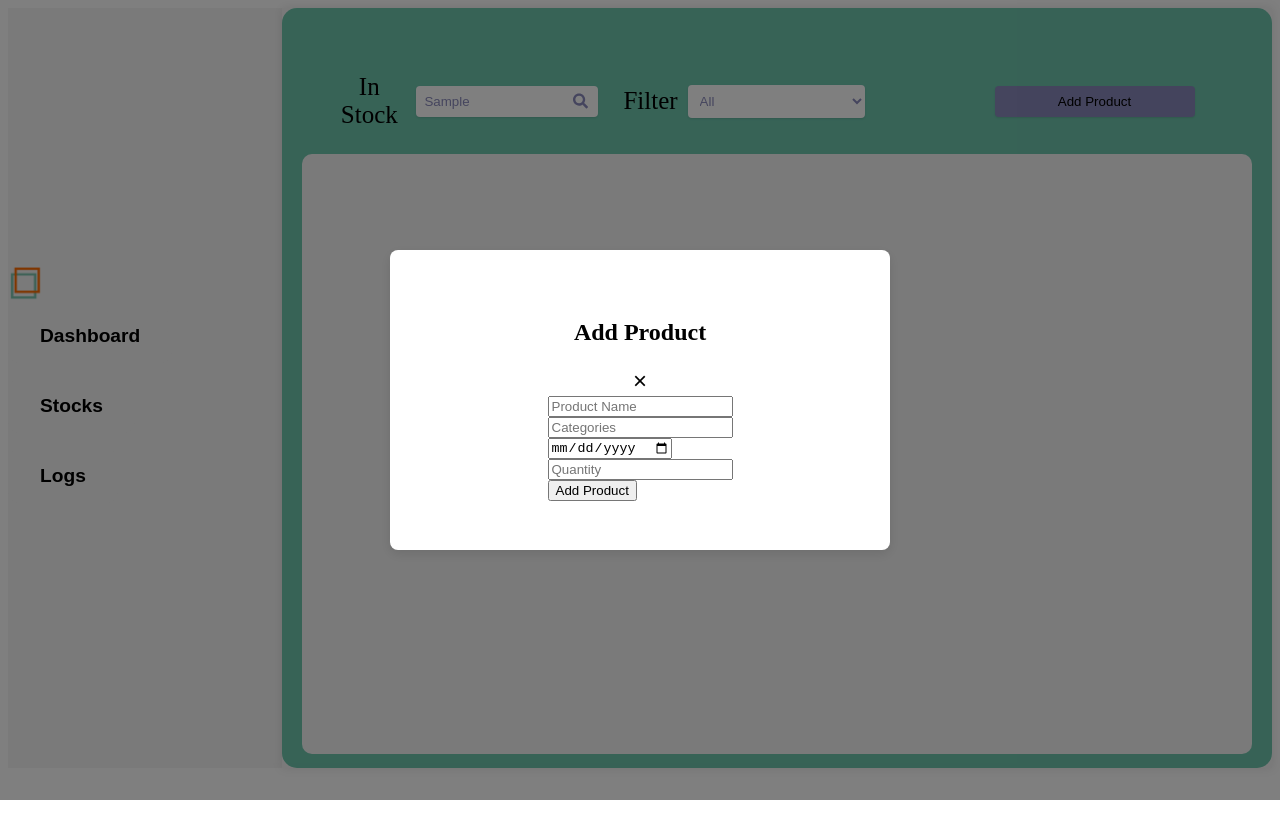
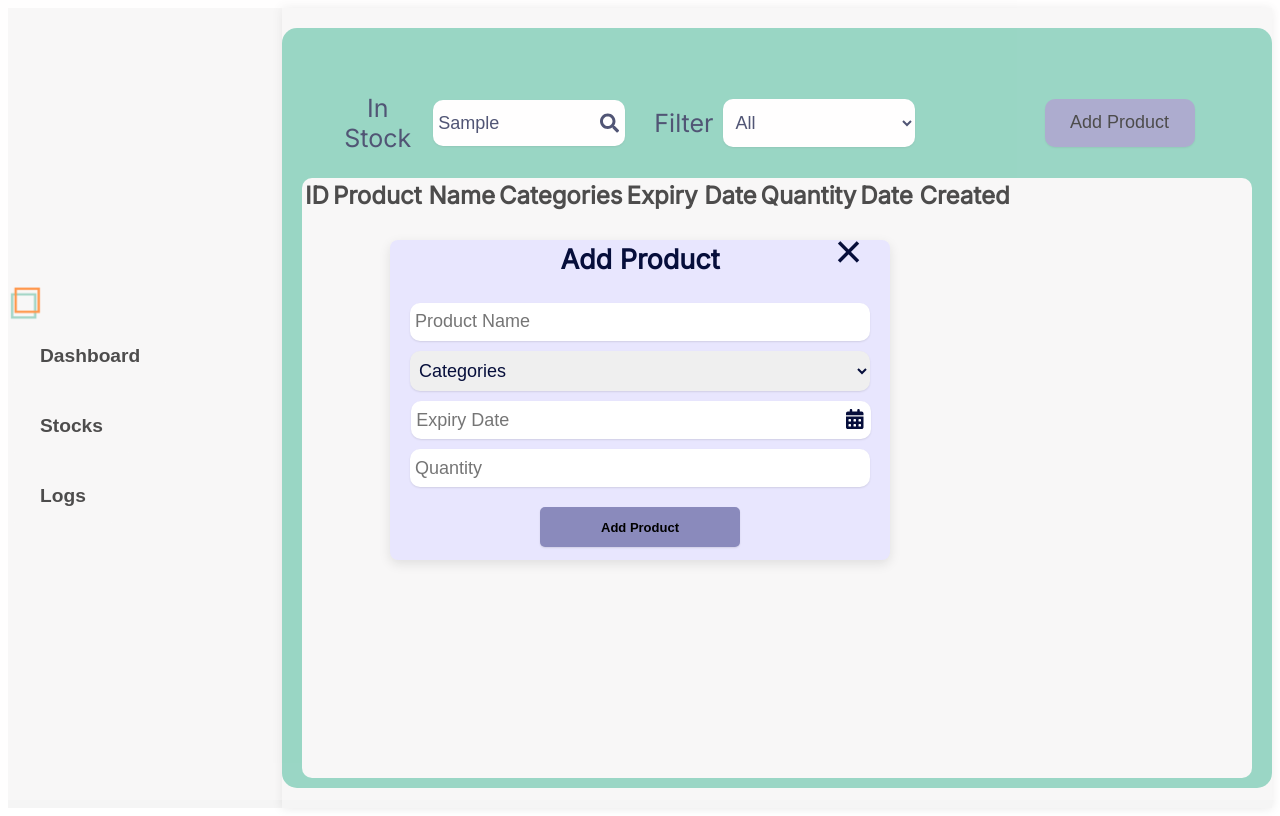
Before and after one commit to mcahero/E-stock, a React (Create React App) app in the folder e-stock/: page /Stocks in a window 1280 px wide. Both pictures are taken after typing "Sample" into the empty fields and a click on the button "Add Product". Built offline with nearby package versions, Linux system fonts and the light colour scheme.

Commit message:
added table and filter feature in stocks

```diff
--- a/e-stock/package.json
+++ b/e-stock/package.json
@@ -3,9 +3,13 @@
   "version": "0.1.0",
   "private": true,
   "dependencies": {
+    "@fontsource/inter": "^4.5.15",
+    "@fortawesome/free-solid-svg-icons": "^6.3.0",
+    "@fortawesome/react-fontawesome": "^0.2.0",
     "@testing-library/jest-dom": "^5.16.5",
     "@testing-library/react": "^13.4.0",
     "@testing-library/user-event": "^13.5.0",
+    "date-fns": "^2.29.3",
     "react": "^18.2.0",
     "react-dom": "^18.2.0",
     "react-icons": "^4.8.0",
--- a/e-stock/src/App.js
+++ b/e-stock/src/App.js
@@ -1,6 +1,6 @@
 import './App.css';
 import Dashboard from './pages/dashboard'
-import img from './images/logo.png'
+
 
 function App() {
   return (
--- a/e-stock/src/index.js
+++ b/e-stock/src/index.js
@@ -30,6 +30,7 @@ const router = createBrowserRouter([
 
 const root = ReactDOM.createRoot(document.getElementById('root'));
 root.render(
+
   <RouterProvider router={router} />
 );
 
--- a/e-stock/src/pages/stocks/AddProductModal.js
+++ b/e-stock/src/pages/stocks/AddProductModal.js
@@ -1,55 +1,73 @@
 import React from 'react';
 import { useState } from 'react';
-export default function AddProductModal({ showModal, handleCloseModal }) {
+import "@fontsource/inter";
+import './styles.css'
+import { FontAwesomeIcon } from '@fortawesome/react-fontawesome';
+import { faCalendarAlt } from '@fortawesome/free-solid-svg-icons';
 
+export default function AddProductModal({ showModal, handleCloseModal, addProduct }) {
 
   const [productName, setProductName] = useState('');
-  const [categories, setCategories] = useState('');
+  const [category, setCategory] = useState('');
   const [expiryDate, setExpiryDate] = useState('');
   const [quantity, setQuantity] = useState('');
 
+
   const handleSubmit = (event) => {
     event.preventDefault();
-    // Handle adding the product to a database or state here
-    console.log(`Product name: ${productName}, Categories: ${categories}, Expiry date: ${expiryDate}, Quantity: ${quantity}`);
-    // Clear input fields
-    setProductName('');
-    setCategories('');
-    setExpiryDate('');
-    setQuantity('');
-  }
+    const product = {
+      id: Date.now(),
+      productName: productName,
+      category: category,
+      expiryDate: expiryDate,
+      quantity: quantity,
+      dateCreated: new Date(),
+    };
+
+    addProduct(product);
+    handleCloseModal();
+  };
+
 
   return (
     showModal && (
       <div className='modal-overlay' onClick={handleCloseModal}>
         <div className='modal' onClick={(e) => e.stopPropagation()}>
+
+          <div className='modal-content'>
             <div className='modal-header'>
               <h2>Add Product</h2>
-          </div>
-
               <button className='close-modal-button' onClick={handleCloseModal}>
                 &times;
               </button>
+            </div>
+
             <div className='form'>
               <form onSubmit={handleSubmit}>
-                    <label>
-                        <input type="text" value={productName} onChange={(event) => setProductName(event.target.value)} placeholder="Product Name" />
-                    </label>
-                    <br />
-                    <label>
-                        <input type="text" value={categories} onChange={(event) => setCategories(event.target.value)} placeholder="Categories" />
-                    </label>
-                    <br />
-                    <label>
-                        <input type="date" value={expiryDate} onChange={(event) => setExpiryDate(event.target.value)} placeholder="Expiry Date" />
-                    </label>
-                    <br />
-                    <label>
-                        <input type="number" value={quantity} onChange={(event) => setQuantity(event.target.value)} placeholder="Quantity" />
-                    </label>
-                    <br />
-                    <button type="submit" onClick={handleCloseModal}>Add Product</button>
+                <input className='modal-input' type="text" value={productName} onChange={(event) => setProductName(event.target.value)} placeholder="Product Name" />
+
+                <div className='expiry'>
+                  <select className='categories' placeholder="Categories" value={category} onChange={(event) => setCategory(event.target.value)} >
+                    <option value=''>Categories</option>
+                    <option value='Canned Goods'>Canned Goods</option>
+                    <option value='Junk Foods'>Junk Foods</option>
+                    <option value='Drinks'>Drinks</option>
+                    <option value='Hygiene Kit'>Hygiene Kit</option>
+                    <option value='Soon-to-expire'>Soon-to-expire</option>
+                  </select>
+                </div>
+
+                <div className='expiry'>
+                  <input placeholder="Expiry Date" className='expiry-input' value={expiryDate} onChange={(event) => setExpiryDate(event.target.value)} />
+                  <FontAwesomeIcon icon={faCalendarAlt} className="calendar-icon" />
+                </div>
+
+                <input className='modal-input' type="number" value={quantity} onChange={(event) => setQuantity(event.target.value)} placeholder="Quantity" />
+
+                <button className='modal-button' type="submit">Add Product</button>
+
               </form>
+            </div>
           </div>
 
         </div>
--- a/e-stock/src/pages/stocks/index.js
+++ b/e-stock/src/pages/stocks/index.js
@@ -1,12 +1,18 @@
 import './styles.css'
+import "@fontsource/inter";
 import Sidebar from '../../sidebar'
 import { FaSearch } from 'react-icons/fa';
 import React, { useState } from 'react';
 import AddProductModal from './AddProductModal';
+import ProductTable from './table';
+import { isWithinInterval, addWeeks } from 'date-fns';
 
 
 export default function Stocks() {
   const [showModal, setShowModal] = useState(false);
+  const [products, setProducts] = useState([]);
+
+  const [filteredProducts, setFilteredProducts] = useState(products);
 
   const handleAddProductClick = () => {
     setShowModal(true);
@@ -16,55 +22,77 @@ import AddProductModal from './AddProductModal';
     setShowModal(false);
   };
 
+  const addProduct = (product) => {
+    setProducts([...products, product]);
+  };
+
+
+  const handleFilterChange = (e) => {
+  const selectedFilter = e.target.value;
+
+  if (selectedFilter === 'all') {
+    setFilteredProducts(products);
+  } else if (selectedFilter === 'Canned Goods') {
+    const filtered = products.filter((product) => product.category === 'Canned Goods');
+    setFilteredProducts(filtered);
+  } else if (selectedFilter === 'Junk Foods') {
+    const filtered = products.filter((product) => product.category === 'Junk Foods');
+    setFilteredProducts(filtered);
+  } else if (selectedFilter === 'Drinks') {
+    const filtered = products.filter((product) => product.category === 'Drinks');
+    setFilteredProducts(filtered);
+  } else if (selectedFilter === 'Hygiene Kit') {
+    const filtered = products.filter((product) => product.category === 'Hygiene Kit');
+    setFilteredProducts(filtered);
+  }
+   else if (selectedFilter === 'Soon-to-expire') {
+    const filtered = products.filter((product) => isWithinInterval(new Date(product.expiryDate), {
+      start: new Date(),
+      end: addWeeks(new Date(), 3)
+    }));
+    setFilteredProducts(filtered);
+  }
+};
+
+
+
   return (
     <div className={`AppContainer ${showModal ? 'blur' : ''}`}>
-
-      <div className='AppContainer'>
       <Sidebar />
       <div className="stocks">
-
         <div className='container'>
-
           <div className='header'>
             <p>In Stock</p>
-
             <div className='search-container'>
               <input className='input' placeholder='Quick Search' />
               <FaSearch className='search-icon' />
             </div>
 
               <p>Filter</p>
+              <div className='select-container'>
+              <select className='select' onChange={handleFilterChange}>
+                  <option value='all'>All</option>
+                  <option value='Canned Goods'>Canned Goods</option>
+                  <option value='Junk Foods'>Junk Foods</option>
+                  <option value='Drinks'>Drinks</option>
+                  <option value='Hygiene Kit'>Hygiene Kit</option>
+                  <option value='Soon-to-expire'>Soon-to-expire</option>
+                </select>
 
-              <div className='select-container'>
-                <select className='select'>
-                  <option value='all'>All</option>
-                  <option value='in-stock'>In Stock</option>
-                  <option value='out-of-stock'>Out of Stock</option>
-                </select>
               </div>
-
             <div className='actions-container'>
               <button className='add-product-button' onClick={handleAddProductClick}>
                 Add Product
               </button>
             </div>
+          </div>
+          <div className='table-container'>
+          <ProductTable products={filteredProducts} />
 
           </div>
-            <div className='table-container'>
-
         </div>
-
       </div>
-
-
+      <AddProductModal showModal={showModal} handleCloseModal={handleCloseModal} addProduct={addProduct} />
     </div>
-
-
-        <AddProductModal showModal={showModal} handleCloseModal={handleCloseModal} />
-
-      </div>
-
-
-    </div>
-  )
+  );
 }
--- a/e-stock/src/pages/stocks/styles.css
+++ b/e-stock/src/pages/stocks/styles.css
@@ -1,14 +1,17 @@
 .stocks {
+    position: relative;
     display: flex;
     align-items: center;
     justify-content: center;
-    height: 100%;
+    height: 100vh;
     width: 100%;
     background-color: #F5F5F5;
     box-shadow: 0 0 10px rgba(0, 0, 0, 0.1);
     font-size: 24px;
     text-align: center;
     justify-content: center;
+    font-family: "Inter";
+
 
   }
   .AppContainer{
@@ -20,6 +23,7 @@
   }
 
   .container {
+    position: relative;
     width: 100%;
     height: 90vh;
     background-color: #6EC6AD;
@@ -31,6 +35,7 @@
   }
 
   .header{
+    position: relative;
     margin-top: 20px;
     display: flex;
     flex-direction: row;
@@ -43,24 +48,26 @@
   .header p{
     font-size: 25px;
     margin-right: 10px;
-    margin-left: 30px
+    margin-left: 30px;
+    color: #060E3B;
 
   }
 
   .input {
-    color: #8A8ABC;
-    padding: 8px;
+    color: #060E3B;
+    padding: 5px;
     border: none;
-    border-radius: 4px;
+    border-radius: 10px;
     box-shadow: 0 1px 2px rgba(0, 0, 0, 0.1);
     width: 100%;
     max-width: 400px;
-
+    height: 4.5vh;
+    font-size: large;
 
   }
 
   .input:focus {
-    border: 2px solid #8A8ABC;
+    border: 1px solid #8A8ABC;
     outline: none;
   }
 
@@ -73,22 +80,23 @@
   }
 
   .search-icon {
-    color: #8A8ABC;
-    font-size: 16px;
+    color: #060E3B;
+    font-size: 20px;
     margin-left: -25px;
     margin-right: 5px;
   }
 
-
   .select {
     padding: 8px;
     border: none;
-    border-radius: 4px;
+    border-radius: 10px;
     box-shadow: 0 1px 2px rgba(0, 0, 0, 0.1);
     width: 100%;
     max-width: 400px;
     background-color: #fff;
-    color: #8A8ABC;
+    color: #060E3B;
+    height: 6vh;
+    font-size: large;
 
   }
 
@@ -102,18 +110,11 @@
   }
 
   .select:focus {
-    border: 2px solid #8A8ABC;
+    border: 1px solid #8A8ABC;
     outline: none;
   }
 
 
-
-  .search-icon {
-    color: #8A8ABC;
-    font-size: 16px;
-    margin-left: -25px;
-    margin-right: 5px;
-  }
 
   .select-container {
     display: flex;
@@ -133,14 +134,17 @@
     position: relative;
     padding: 8px;
     border: none;
-    border-radius: 4px;
+    border-radius: 10px;
     box-shadow: 0 1px 2px rgba(0, 0, 0, 0.1);
     width: 100%;
     max-width: 400px;
     margin-right: 10px;
-    width: 200px;
+    width: 150px;
     background-color:#8A8ABC;
     margin-left: 40px;
+    font-size: large;
+    height: 6.1vh;
+
 
   }
 
@@ -154,7 +158,7 @@
     left: 0;
     right: 0;
     bottom: 0;
-    background-color: rgba(0, 0, 0, 0.5);
+    background-color: rgba(255, 251, 251, 0.301);
     display: flex;
     justify-content: center;
     align-items: center;
@@ -162,41 +166,52 @@
   }
 
   .modal {
-    background-color: #fff;
+    position: relative;
+    background-color: #E8E6FE;
     border-radius: 8px;
     box-shadow: 0px 4px 12px rgba(0, 0, 0, 0.1);
     width: 500px;
-    height: 300px;
+    height: 320px;
     display: flex;
     flex-direction: column;
     align-items: center;
     justify-content: center;
+    font-family: "Inter";
   }
 
-  .modal-content {
-    padding: 20px;
-    background-color: #fff;
-    border-radius: 8px;
-    box-shadow: 0px 0px 10px rgba(0, 0, 0, 0.25);
+  .modal-content{
     position: relative;
-    z-index: 2;
-    max-width: 500px;
-    margin: 0 auto;
+    justify-content: center;
   }
 
+  .modal-header{
+    position:relative;
+    margin-left: 40px;
+    margin-top: -4vh;
+    color:#060E3B;
+    display: flex;
+    flex-direction: row;
+    justify-content: center ;
+    font-size: large;
+    margin-bottom: 10px;
+  }
+
+
   .close-modal-button {
-    top: 10px;
-    right: 10px;
+    position: relative;
+    right: -8.5vw;
+    top: -1vh;
     background: none;
     border: none;
-    font-size: 1.5rem;
+    font-size: 3rem;
     cursor: pointer;
     outline: none;
+    color:#060E3B;
   }
 
   .close-modal-button:hover,
   .close-modal-button:focus {
-    color: #8a8abc;
+    color: #7070aa;
   }
 
   .table-container{
@@ -206,3 +221,105 @@
     border-radius: 10px;
     align-self: center;
   }
+
+  .form{
+    display: flex;
+    justify-content: center ;
+    font-size: large;
+    margin-top: -2vh;
+    text-align: center;
+  }
+
+  .modal-button{
+    border: none;
+    border-radius: 5px;
+    box-shadow: 0 1px 2px rgba(0, 0, 0, 0.1);
+    width: 200px;
+    background-color:#8A8ABC;
+    font-size: small;
+    height: 5vh;
+    margin-top: 20px;
+    font-weight: bold;
+  }
+
+  .modal-button:hover{
+    background-color:#7070aa;
+  }
+
+  .modal-input{
+    display: flex;
+    justify-content: center;
+    color: #060E3B;
+    padding: 5px;
+    border: none;
+    border-radius: 10px;
+    box-shadow: 0 1px 2px rgba(0, 0, 0, 0.1);
+    width: 450vw;
+    max-width: 450px;
+    height: 3.5vh;
+    font-size: large;
+    margin-top: 10px;
+
+
+  }
+  .modal-input:focus {
+    border: 1px solid #8A8ABC;
+    outline: none;
+  }
+
+  .expiry{
+    display: flex;
+    align-items: center;
+    justify-content: center;
+
+  }
+
+  .expiry-input{
+
+    color: #060E3B;
+    padding: 5px;
+    border: none;
+    border-radius: 10px;
+    box-shadow: 0 1px 2px rgba(0, 0, 0, 0.1);
+    width: 450vw;
+    max-width: 450px;
+    height: 3.5vh;
+    font-size: large;
+    margin-top: 10px;
+
+  }
+
+  .expiry-input:focus {
+    border: 1px solid #8A8ABC;
+    outline: none;
+
+  }
+
+  .calendar-icon{
+    color: #060E3B;
+    font-size: 20px;
+    margin-left: -25px;
+    margin-right: 5px;
+    margin-top: 8px;
+  }
+
+  .categories{
+    color: #060E3B;
+    padding: 5px;
+    border: none;
+    border-radius: 10px;
+    box-shadow: 0 1px 2px rgba(0, 0, 0, 0.1);
+    width: 100%;
+    max-width: 460px;
+    height: 5.1vh;
+    font-size: large;
+    margin-top: 10px;
+  }
+
+  .categories:focus{
+    border: 1px solid #8A8ABC;
+    outline: none;
+  }
+  .categories option:hover {
+    background-color: green;
+  }
--- /dev/null
+++ b/e-stock/src/pages/stocks/table.js
@@ -0,0 +1,32 @@
+import React from 'react';
+import './styles.css';
+import { format } from 'date-fns';
+
+export default function Table({ products }) {
+  return (
+    <table className='table'>
+      <thead>
+        <tr>
+          <th>ID</th>
+          <th>Product Name</th>
+          <th>Categories</th>
+          <th>Expiry Date</th>
+          <th>Quantity</th>
+          <th>Date Created</th>
+        </tr>
+      </thead>
+      <tbody>
+        {products.map((product, index) => (
+          <tr key={index}>
+            <td>{product.id}</td>
+            <td>{product.productName}</td>
+            <td>{product.category}</td>
+            <td>{product.expiryDate}</td>
+            <td>{product.quantity}</td>
+            <td>{format(product.dateCreated, 'dd MMMM yyyy')}</td>
+          </tr>
+        ))}
+      </tbody>
+    </table>
+  );
+}
```
Also changed, not shown: 1 other file (tests, documents, lock files or other folders). Lines whose indentation alone changed are shown as unchanged.
